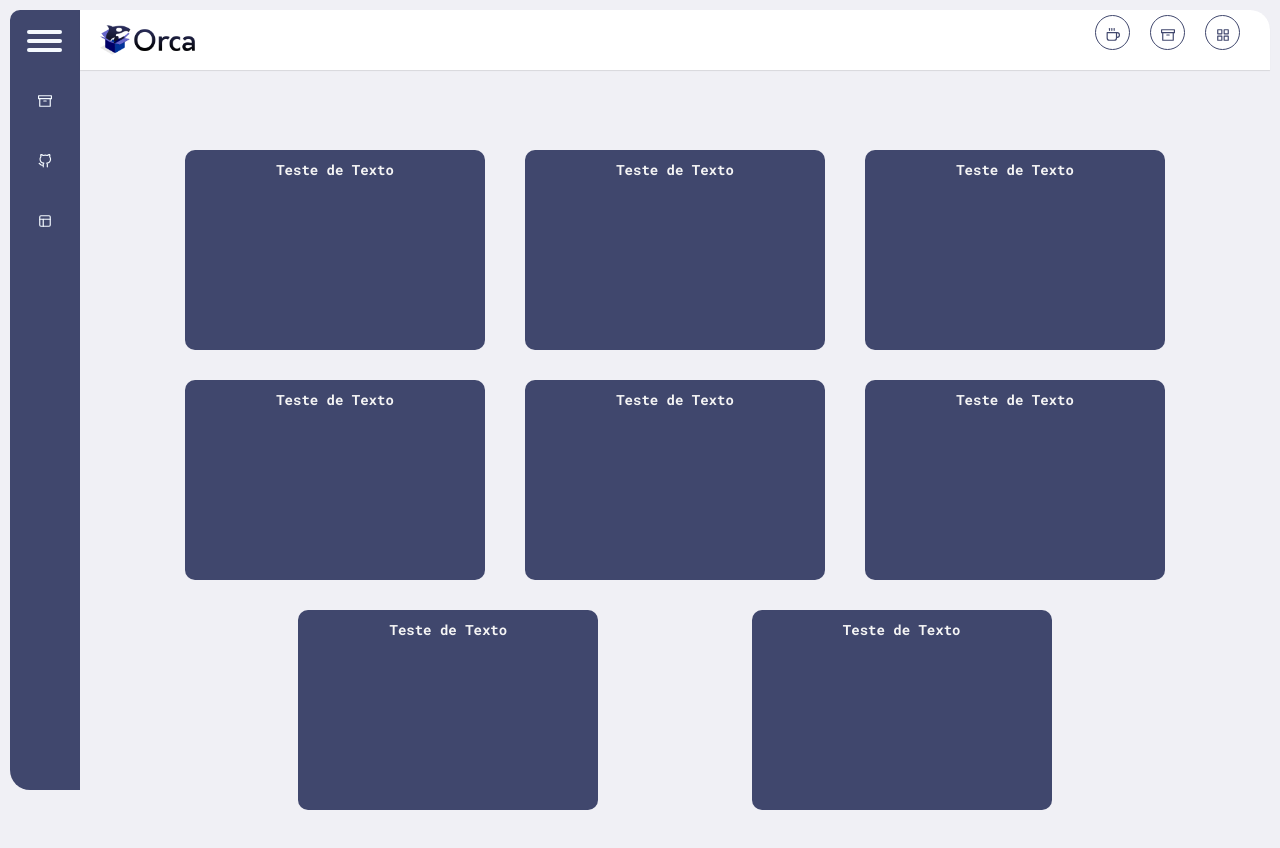
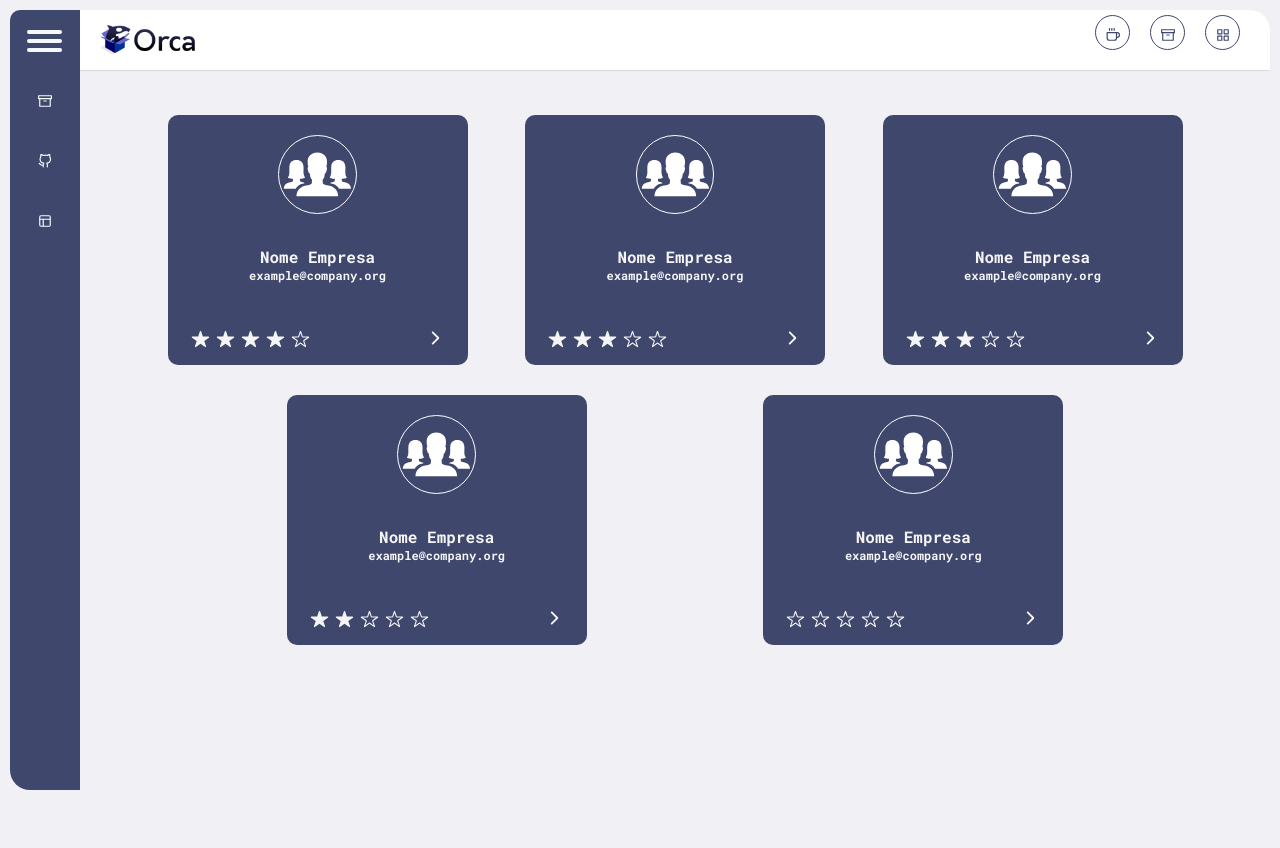
Before and after one commit to adlermo/projeto-integrador-dh, a React (Create React App) app in the folder front-end/: page / in a window 1280 px wide. Shown: the top 848 px of the page. After the commit the page ends 800 px from the top, so only its background shows below. Built offline with nearby package versions, Linux system fonts and the light colour scheme.

Commit message:
CREATED: overview companies

```diff
--- a/front-end/src/pages/Overview/index.js
+++ b/front-end/src/pages/Overview/index.js
@@ -1,19 +1,91 @@
-import React from "react";
+import React, { Component } from "react";
+
+import { IoIosPeople, IoIosArrowForward, IoIosStar, IoIosStarOutline } from "react-icons/io";
 
 import './styles.css'
 
-const Overview = () => <>
-    <section className='card-container'>
-        <div className='card-item'>Teste de Texto</div>
-        <div className='card-item'>Teste de Texto</div>
-        <div className='card-item'>Teste de Texto</div>
-        <div className='card-item'>Teste de Texto</div>
-        <div className='card-item'>Teste de Texto</div>
-        <div className='card-item'>Teste de Texto</div>
-        <div className='card-item'>Teste de Texto</div>
-        <div className='card-item'>Teste de Texto</div>
-    </section>
-</>
+export default class Overview extends Component {
+    rate = (grade = 4) => {
+        let classificacao = []
+        for (let i = 0; i < 5; i++) {
+            if (grade > i) {
+                classificacao.push(<IoIosStar />)
+            } else {
+                classificacao.push(<IoIosStarOutline />)
+            }
+        }
+        return classificacao
+    }
 
-
-export default Overview;
+    render() {
+        return <>
+            <section className='card-container'>
+                <div className='card-item'>
+                    <div className="company-profile">
+                        <IoIosPeople />
+                    </div>
+                    <div className="company-data">
+                        <p>Nome Empresa</p>
+                        <p>example@company.org</p>
+                    </div>
+                    <div className="company-options">
+                        <p>{this.rate(4)}</p>
+                        <IoIosArrowForward />
+                    </div>
+                </div>
+                <div className='card-item'>
+                    <div className="company-profile">
+                        <IoIosPeople />
+                    </div>
+                    <div className="company-data">
+                        <p>Nome Empresa</p>
+                        <p>example@company.org</p>
+                    </div>
+                    <div className="company-options">
+                        <p>{this.rate(3)}</p>
+                        <IoIosArrowForward />
+                    </div>
+                </div>
+                <div className='card-item'>
+                    <div className="company-profile">
+                        <IoIosPeople />
+                    </div>
+                    <div className="company-data">
+                        <p>Nome Empresa</p>
+                        <p>example@company.org</p>
+                    </div>
+                    <div className="company-options">
+                        <p>{this.rate(3)}</p>
+                        <IoIosArrowForward />
+                    </div>
+                </div>
+                <div className='card-item'>
+                    <div className="company-profile">
+                        <IoIosPeople />
+                    </div>
+                    <div className="company-data">
+                        <p>Nome Empresa</p>
+                        <p>example@company.org</p>
+                    </div>
+                    <div className="company-options">
+                        <p>{this.rate(2)}</p>
+                        <IoIosArrowForward />
+                    </div>
+                </div>
+                <div className='card-item'>
+                    <div className="company-profile">
+                        <IoIosPeople />
+                    </div>
+                    <div className="company-data">
+                        <p>Nome Empresa</p>
+                        <p>example@company.org</p>
+                    </div>
+                    <div className="company-options">
+                        <p>{this.rate(0)}</p>
+                        <IoIosArrowForward />
+                    </div>
+                </div>
+            </section>
+        </>
+    }
+}
--- a/front-end/src/pages/Overview/styles.css
+++ b/front-end/src/pages/Overview/styles.css
@@ -1,3 +1,9 @@
+/* Bootstrap Margin reset ------------------- */
+p {
+    margin: 0;
+}
+/* ------------------------------------------ */
+
 .card-container {
     display: flex;
     justify-content: space-evenly;
@@ -5,17 +11,63 @@
     width: 100%;
     font-weight: bolder;
 
-    padding: 50px;
+    padding: 15px;
 }
 
 .card-item {
     border-radius: 10px;
-    padding: 10px;
+    padding: 20px 0 5px 0;
     background-color: #40476d;
     color: whitesmoke;
     margin: 15px 0;
     width: 300px;
-    height: 200px;
+    height: 250px;
 
+    display: flex;
+    flex-wrap: wrap;
+    align-content: space-between;
     text-align: center;
 }
+
+.card-item div {
+    width: 100%;
+}
+
+div.company-profile {
+    /* going to add property */
+    color: white;
+    height: 35%;
+}
+
+div.company-profile :nth-child(1) {
+    border-radius: 100%;
+    height: 100%;
+    width: auto;
+    border: 1px solid white;
+}
+
+div.company-data {
+    display: flex;
+    flex-direction: column;
+    justify-content: center;
+    font-size: 16px;
+}
+
+div.company-data :nth-child(2) {
+    font-size: 12px;
+}
+
+div.company-options {
+    font-size: 16px;
+    display: flex;
+    padding: 0 20px;
+    height: 20%;
+    flex-direction: row;
+    justify-content: space-between;
+    align-items: center;
+}
+
+div.company-options svg {
+    width: 25px;
+    height: 20px;
+}
```
